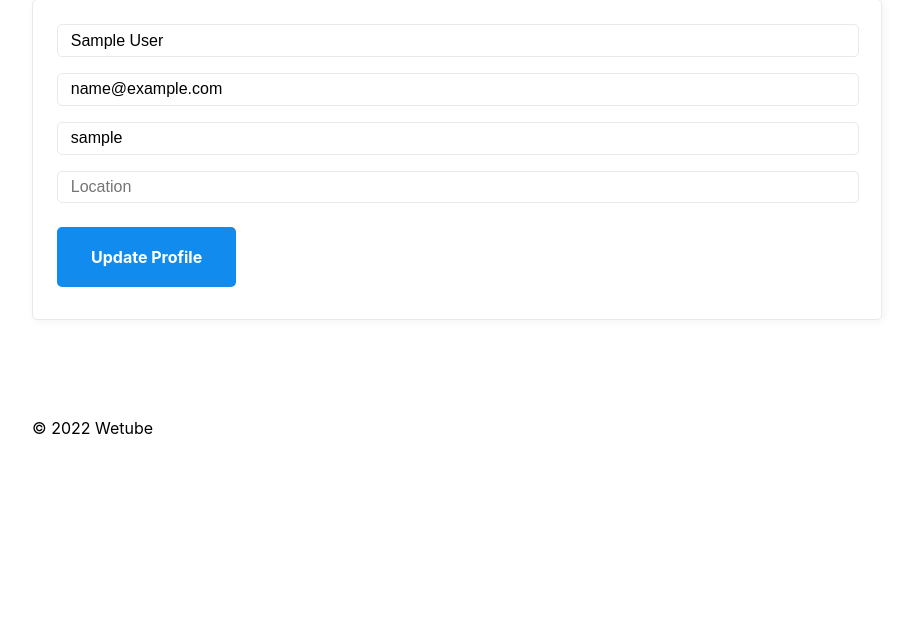
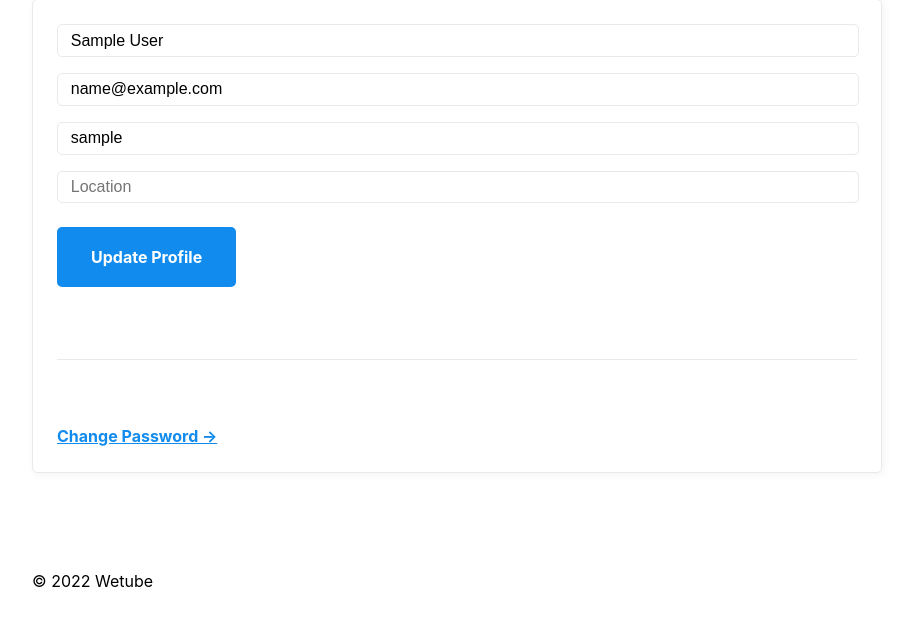
Before and after one commit to tedha012/wetube-reloaded, a Node server app: page /users/edit in a window 1280 px wide. Shown: the part 410-1051 px from the top of the page, without its empty margins (68-981 px from the left). Before the commit the page ends 844 px from the top, so only its background shows below. Run offline with Node 20, Linux system fonts and the light colour scheme; the visitor is signed in with stand-in values (Sample User, id 1); some libraries are stand-ins or nearby versions.

Commit message:
Change Passsword

```diff
--- a/src/controllers/userController.js
+++ b/src/controllers/userController.js
@@ -228,7 +228,7 @@ export const postEdit = async (req, res) => {
   // const user = req.session.user.id;
   const {
     session: {
-      user: { _id },
+      user: { _id }, // check!! who is loggedinUser
     },
     body: { name, email, username, location },
   } = req;
@@ -252,4 +252,37 @@ export const postEdit = async (req, res) => {
   return res.redirect("/users/edit");
 };
 
+export const getChangePassword = (req, res) => {
+  if (req.session.user.socialOnly === true) {
+    return res.redirect("/");
+  }
+  return res.render("users/change-password", { pageTitle: "Change Password" });
+};
+
+export const postChangePassword = async (req, res) => {
+  const {
+    session: {
+      user: { _id }, // check!! who is loggedinUser? id? password?
+    },
+    body: { oldPassword, newPassword, newPasswordConfirmation },
+  } = req;
+  const user = await User.findById(_id);
+  const ok = await bcrypt.compare(oldPassword, user.password);
+  if (!ok) {
+    return res.status(400).render("users/change-password", {
+      pageTitle: "Change Password",
+      errorMessage: "The current password is incorrect",
+    });
+  }
+  if (newPassword !== newPasswordConfirmation) {
+    return res.status(400).render("users/change-password", {
+      pageTitle: "Change Password",
+      errorMessage: "The password does not match the confirmation",
+    });
+  }
+  user.password = newPassword;
+  await user.save(); // User.js save -> middleware hash
+  return res.redirect("/users/logout");
+};
+
 export const see = (req, res) => res.send("See User");
--- a/src/models/User.js
+++ b/src/models/User.js
@@ -12,6 +12,7 @@ const userSchema = new mongoose.Schema({
 });
 
 userSchema.pre("save", async function () {
+  // pre -> throw middleware
   this.password = await bcrypt.hash(this.password, 5);
 });
 
--- a/src/views/edit-profile.pug
+++ b/src/views/edit-profile.pug
@@ -9,3 +9,6 @@ block content
         input(placeholder="Username", type="text", name="username", value=loggedInUser.username, required)
         input(placeholder="Location", type="text", name="location", value=loggedInUser.location, required)
         input(type="submit" value="Update Profile")
+        if !loggedInUser.socialOnly
+            hr
+            a(href="change-password") Change Password &rarr;
```
Also changed, not shown: src/routers/userRouter.js (+7 -0 lines), src/views/users/change-password.pug (added, +10 -0 lines).
